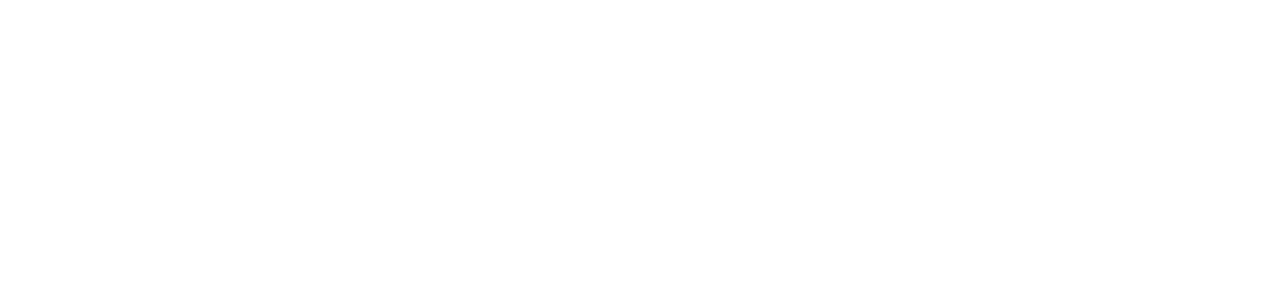
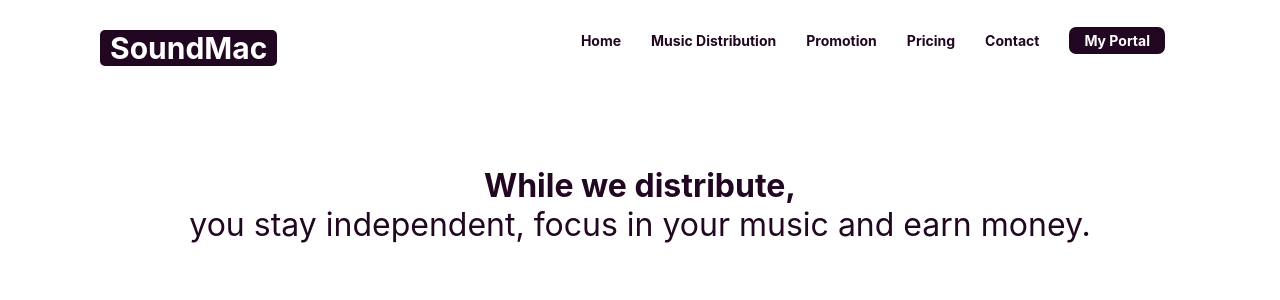
Before and after one commit to Tobbeycc1/soundmac, a React (Create React App) app: page /pricing in a window 1280 px wide. Before the commit this address had no page. Shown: the top 300 px of the page. Built offline with nearby package versions, Linux system fonts and the light colour scheme.

Commit message:
Good night

```diff
--- a/package.json
+++ b/package.json
@@ -15,6 +15,7 @@
     "react-datepicker": "^4.8.0",
     "react-dom": "^18.2.0",
     "react-dropdown-date": "^2.2.7",
+    "react-number-format": "^4.9.3",
     "react-router-dom": "^6.3.0",
     "react-scripts": "5.0.1",
     "web-vitals": "^2.1.4"
--- a/src/App.js
+++ b/src/App.js
@@ -2,6 +2,7 @@
 import { Routes, Route } from 'react-router-dom';
 import './App.css';
 import Home from './Pages/Home';
+import Pricing from './Pages/Pricing';
 import Promotion from './Pages/Promotion';
 
 function App() {
@@ -10,6 +11,7 @@
     <Routes>
       <Route path='/' element={<Home/>} />
       <Route path='/promotion' element={<Promotion/>} />
+      <Route path='/pricing' element={<Pricing/>} />
     </Routes>
     </div>
   );
--- /dev/null
+++ b/src/CSS files/Pricing.module.css
@@ -0,0 +1,10 @@
+.pricingCon{
+    text-align: center;
+    margin-top: 100px;
+}
+.noBoldOnHeader{
+    font-weight: 400;
+}
+.pricingBigCon{
+    margin: 0px 50px;
+}
--- a/src/Componets/Header.js
+++ b/src/Componets/Header.js
@@ -10,7 +10,7 @@
 
             <div className={classes.navDiv}>
             <Link className={classes.nav} to={'/'}>Home</Link>
-            <a href="#musicDistribution"className={classes.nav}>Music Distribution</a>
+            <a href="/#musicDistribution"className={classes.nav}>Music Distribution</a>
             <Link className={classes.nav} to={'/promotion'}>Promotion</Link>
             <Link className={classes.nav} to={'/pricing'}>Pricing</Link>
             <Link className={classes.nav} to={'/contact'}>Contact</Link>
--- a/src/Componets/packagesForm.js
+++ b/src/Componets/packagesForm.js
@@ -1,6 +1,7 @@
 import { useRef, useState } from 'react';
 import classes from '../CSS files/packagesForm.module.css'
 import DatePickerForm from './DatePicker'
+import NumberFormat from 'react-number-format';
 
 
 function PackagesForm(props) {
@@ -39,13 +40,13 @@
 const beforeReleaseJSX =  <div className={classes.newSingleJSXCon}> <h4 className={classes.newSingleJSXHeader}>Before Release Date + Pre Save </h4> <h3>$ <span>850</span> </h3> </div>
 
 // Music Video + Out Now + Pre Save JSX
-const musicVideoOutJSX =  <div className={classes.newSingleJSXCon}> <h4 className={classes.newSingleJSXHeader}>Music Video + Out Now + Pre Save</h4> <h3>$ <span>1000</span> </h3> </div>
+const musicVideoOutJSX =  <div className={classes.newSingleJSXCon}> <h4 className={classes.newSingleJSXHeader}>Music Video + Out Now + Pre Save</h4> <h3>$ <span>1,000</span> </h3> </div>
 
 // YouTube Ads JSX
 const youtueAdsJSX =  <div className={classes.newSingleJSXCon}> <h4 className={classes.newSingleJSXHeader}>YouTube Ads</h4> <h3>$ <span>700</span> </h3> </div>
 
 // Spotify Ads JSX
-const spotifyAdsJSX =  <div className={classes.newSingleJSXCon}> <h4 className={classes.newSingleJSXHeader}>Spotify Ads </h4> <h3>$ <span>1000</span> </h3> </div>
+const spotifyAdsJSX =  <div className={classes.newSingleJSXCon}> <h4 className={classes.newSingleJSXHeader}>Spotify Ads </h4> <h3>$ <span>1,000</span> </h3> </div>
 
 
 
@@ -205,7 +206,7 @@
             {/* Package Details Section */}
 
             <h3 className={classes.personalDetails}>Package Details</h3>
-            <a href='#checkOur' className={classes.ensure}>Kindly ensure that all details you input are correct</a>
+            <a href='#checkOur' className={classes.ensure}>Click me to learn more about packages</a>
 
         {/* Select a package */}
 <label className={classes.label}>Select A Package</label>
@@ -235,14 +236,15 @@
             {spotifyAdsSummary &&  spotifyAdsJSX}
 
             <diV className={classes.checkOutBtnCon}>
-                <button className={classes.checkOutBtn}> Checkout ($
-                {totalNewSinglePrice + totalBeforeReleasePrice + totalMusicVideoOutPrice + totalYoutubeAdsPrice + totalspotifyAdsPrice })
+                <button className={classes.checkOutBtn}> CHECKOUT (<NumberFormat style={{color:'white'}} value= {totalNewSinglePrice + totalBeforeReleasePrice + totalMusicVideoOutPrice + totalYoutubeAdsPrice + totalspotifyAdsPrice } displayType={'text'} thousandSeparator={true} prefix={'$'} />)
+
                 </button>
 
             </diV>
 
             <diV className={classes.iAgreeCon}>
             <input type={'checkbox'} id='i-agree' value={'i-agree'} /> <label className={classes.checkBoxLabelIAgree}>I agree to the <a href='#'>Terms and Conditions</a> </label>
+
             </diV>
 
             </form>
```
Also changed, not shown: 1 other file (tests, documents, lock files or other folders).
